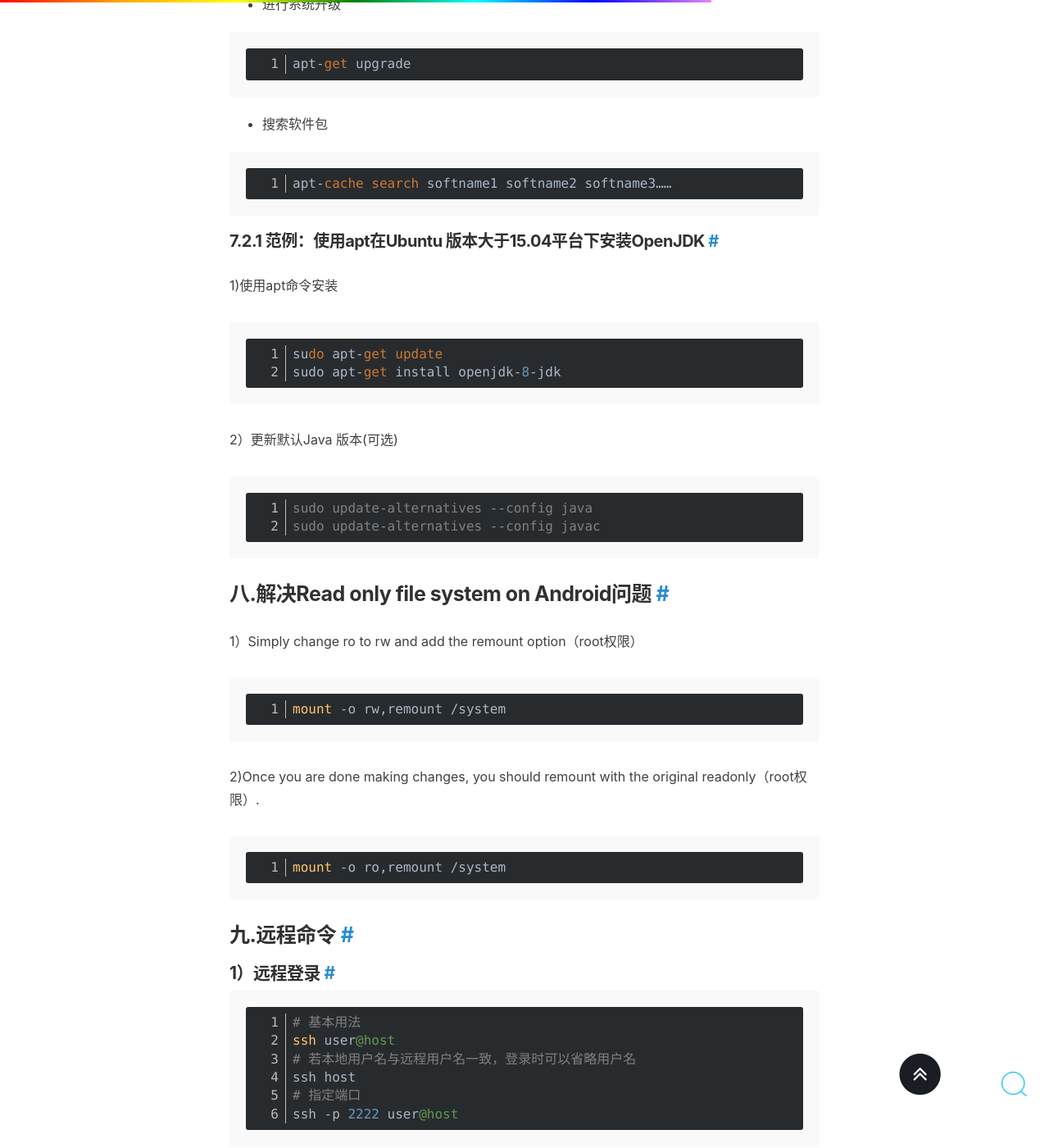
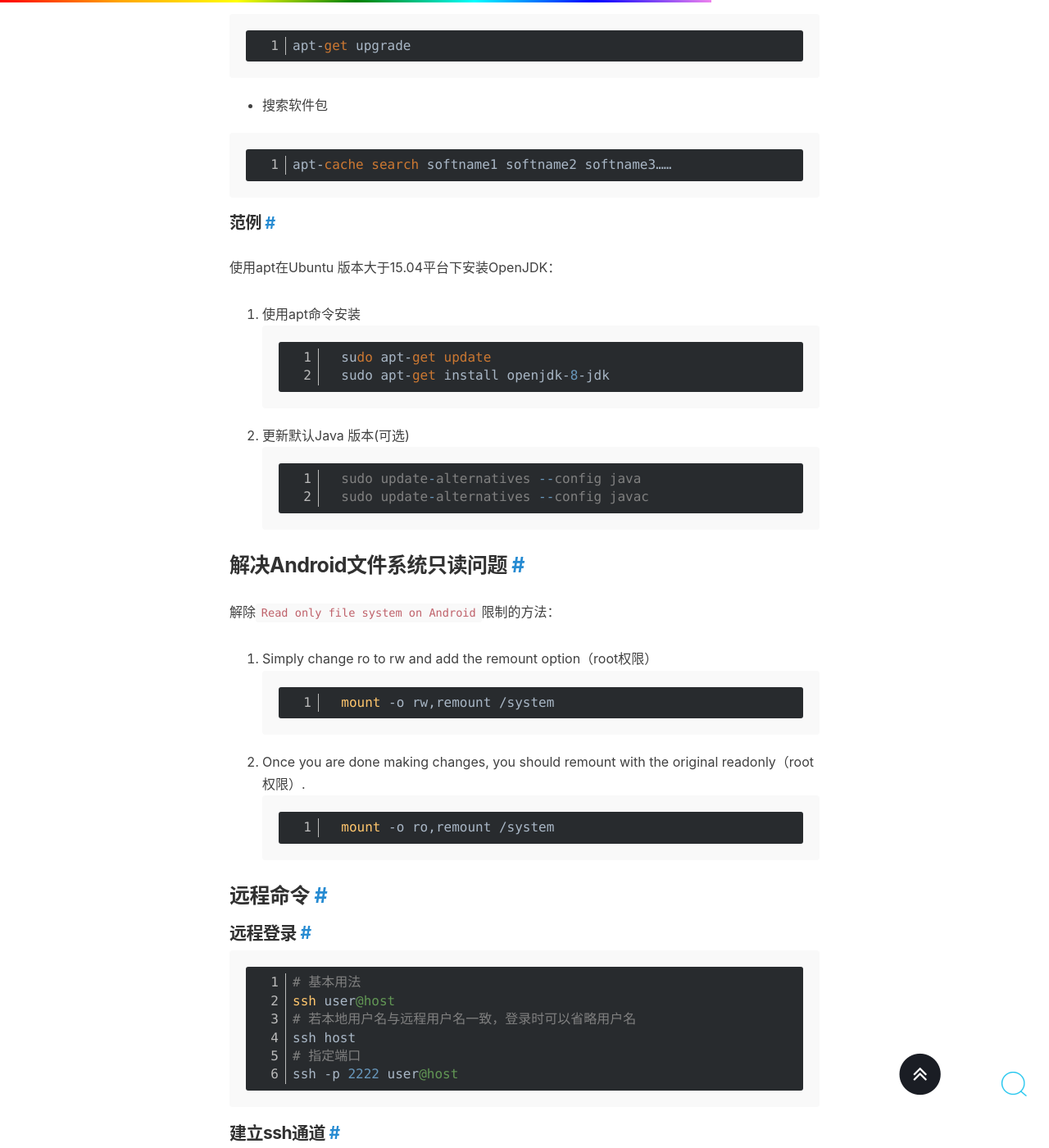
Before and after one commit to wzzju/wzzju.github.io, a Jekyll site: the page built from _posts/2017-11-25-linux-command.md, in a window 1280 px wide and 1400 px high, scrolled down 7329 px. Shown: the whole window at 82% size. Built offline with Jekyll 4.4.1, drawn with Linux system fonts in a browser that asks for light colours; comment, search, counter and statistics services are not loaded; some of the changed text lies outside the part shown.

````diff
--- a/_posts/2017-11-25-linux-command.md
+++ b/_posts/2017-11-25-linux-command.md
@@ -7,9 +7,9 @@
 categories: [ "Linux" ]
 ---
 
-### 一. 解压与压缩[^compress]
+### 解压与压缩[^compress]
 
-#### 1.1 常见压缩格式及对应解压方法
+#### 常见压缩格式及对应解压方法
 ```
 .tar
 解包：tar xvf FileName.tar
@@ -105,7 +105,7 @@
 sEx只是调用相关程序，本身并无压缩、解压功能，请注意！
 ```
 
-#### 1.2 gzip 命令介绍
+#### gzip 命令介绍
 gzip [选项] 压缩（解压缩）的文件名该命令的各选项含义如下：
 
 * -c 将输出写到标准输出上，并保留原有文件。
@@ -116,20 +116,20 @@
 * -v 对每一个压缩和解压的文件，显示文件名和压缩比。
 * -num 用指定的数字 num 调整压缩的速度，-1 或 --fast 表示最快压缩方法（低压缩比），-9 或--best表示最慢压缩方法（高压缩比）。系统缺省值为 6。
 
-#### 1.3 gzip指令实例：
+#### gzip指令实例：
 
 * gzip *       #把当前目录下的每个文件压缩成 .gz 文件。
 * gzip -dv *   #把当前目录下每个压缩的文件解压，并列出详细的信息。
 * gzip -l *    #详细显示例1中每个压缩的文件的信息，并不解压。
 * gzip usr.tar #压缩 tar 备份文件 usr.tar，此时压缩文件的扩展名为.tar.gz。
 
-### 二. 求某个文件的SHA256(256-bit) 校验和
+### 求某个文件的SHA256校验和
 
 ```bash
 sha256sum gpslogger-78.zip > gpslogger-78.zip.SHA256
 ```
 
-### 三. 检查 SHA256(256-bit) 校验和
+### 检查SHA256校验和
 
 ```bash
 sha256sum -c gpslogger-78.zip.SHA256
@@ -137,7 +137,7 @@
 
 **注意:** 检查校验和时，源文件(gpslogger-78.zip)和校验和文件(gpslogger-78.zip.SHA256)要放在同一目录下。
 
-#### 3.1 PGP校验
+#### PGP校验
 
 * 从文件（如Keybase.io）导入PGP的公钥（PGP Public Key）或者直接使用命令` gpg --recv-key 公钥值`（公钥值如76CBE9A9）。
 * 验证完整性和签名的命令如下：
@@ -146,27 +146,27 @@
 gpg --verify ~/Downloads/gpslogger-71.apk.asc
 ```
 
-### 四. 查看文件大小（目录下所有文件）
+### 查看目录中所有文件大小总和
 
 ```bash
 du -sh
 ```
 
-### 五. 查看磁盘情况
+### 查看磁盘情况
 
 ```bash
 df -hl
 ```
 
-### 六. 查看System.map中的符号信息的方法如下
+### 查看System.map中的符号信息
 
-#### 6.1第一种方法
+#### 第一种方法
 
 ```bash
 sudo cat /boot/System.map-$(uname -r) | grep "vmap_area_list"
 ```
 
-#### 6.2第二种方法
+#### 第二种方法
 
 ```bash
 cd /proc
@@ -175,16 +175,16 @@
 
 **注意，在第二种方法中若是不加上sudo，输出的地址将全是0。**
 
-#### 6.3第三种方法
+#### 第三种方法
 
 ```bash
  nm vmlinux | grep "vmap_area_list"
 ```
 如果是自己编译内核，则会拥有内核镜像文件vmlinux（make后生成的）。
 
-### 七. Ubuntu系统安装软件
+### Ubuntu系统安装软件
 
-#### 7.1 离线deb软件包的安装方法如下：
+#### 离线deb软件包的安装方法
 
 ```bash
 sudo  dpkg  -i  package.deb
@@ -205,17 +205,15 @@
 dpkg –configure package	配置包
 ```
 
-##### 7.1.1 范例：在Ubuntu LTS 14.04下安装OpenJDK
+##### 范例
+在Ubuntu LTS 14.04下安装OpenJDK：
 
-1)从[archive.ubuntu.com](http://archive.ubuntu.com/ubuntu/pool/universe/o/openjdk-8/)下载64位deb包:
-
-* [openjdk-8-jre-headless_8u45-b14-1_amd64.deb](http://archive.ubuntu.com/ubuntu/pool/universe/o/openjdk-8/openjdk-8-jre-headless_8u45-b14-1_amd64.deb) with SHA256   0f5aba8db39088283b51e00054813063173a4d8809f70033976f83e214ab56c0
-* [openjdk-8-jre_8u45-b14-1_amd64.deb](http://archive.ubuntu.com/ubuntu/pool/universe/o/openjdk-8/openjdk-8-jre_8u45-b14-1_amd64.deb) with SHA256   9ef76c4562d39432b69baf6c18f199707c5c56a5b4566847df908b7d74e15849
-* [openjdk-8-jdk_8u45-b14-1_amd64.deb](http://archive.ubuntu.com/ubuntu/pool/universe/o/openjdk-8/openjdk-8-jdk_8u45-b14-1_amd64.deb) with SHA256   6e47215cf6205aa829e6a0a64985075bd29d1f428a4006a80c9db371c2fc3c4c
-
-2)利用`sha256sum -c`命令检查校验和
-
-3）安装deb软件包
+1. 从[archive.ubuntu.com](http://archive.ubuntu.com/ubuntu/pool/universe/o/openjdk-8/)下载64位deb包:
+   * [openjdk-8-jre-headless_8u45-b14-1_amd64.deb](http://archive.ubuntu.com/ubuntu/pool/universe/o/openjdk-8/openjdk-8-jre-headless_8u45-b14-1_amd64.deb) with SHA256   0f5aba8db39088283b51e00054813063173a4d8809f70033976f83e214ab56c0
+   * [openjdk-8-jre_8u45-b14-1_amd64.deb](http://archive.ubuntu.com/ubuntu/pool/universe/o/openjdk-8/openjdk-8-jre_8u45-b14-1_amd64.deb) with SHA256   9ef76c4562d39432b69baf6c18f199707c5c56a5b4566847df908b7d74e15849
+   * [openjdk-8-jdk_8u45-b14-1_amd64.deb](http://archive.ubuntu.com/ubuntu/pool/universe/o/openjdk-8/openjdk-8-jdk_8u45-b14-1_amd64.deb) with SHA256   6e47215cf6205aa829e6a0a64985075bd29d1f428a4006a80c9db371c2fc3c4c
+2. 利用`sha256sum -c`命令检查校验和
+3. 安装deb软件包
 
 ```bash
 sudo apt-get update
@@ -237,7 +235,7 @@
 sudo update-alternatives --config javac
 ```
 
-#### 7.2 使用apt安装和卸载软件
+#### 使用apt安装和卸载软件
 
 * 查找软件
 
@@ -287,39 +285,36 @@
 apt-cache search softname1 softname2 softname3……
 ```
 
-##### 7.2.1 范例：使用apt在Ubuntu 版本大于15.04平台下安装OpenJDK
+##### 范例
 
-1)使用apt命令安装
+使用apt在Ubuntu 版本大于15.04平台下安装OpenJDK：
 
-```bash
-sudo apt-get update
-sudo apt-get install openjdk-8-jdk
-```
+1. 使用apt命令安装
+  ```bash
+  sudo apt-get update
+  sudo apt-get install openjdk-8-jdk
+  ```
+2. 更新默认Java 版本(可选)
+  ```bash
+  sudo update-alternatives --config java
+  sudo update-alternatives --config javac
+  ```
 
-2）更新默认Java 版本(可选)
+### 解决Android文件系统只读问题
 
-```bash
-sudo update-alternatives --config java
-sudo update-alternatives --config javac
-```
+解除`Read only file system on Android`限制的方法：
+1. Simply change ro to rw and add the remount option（root权限）
+  ```bash
+  mount -o rw,remount /system
+  ```
+2. Once you are done making changes, you should remount with the original readonly（root权限）.
+  ```bash
+  mount -o ro,remount /system
+  ```
 
-### 八.解决Read only file system on Android问题
+### 远程命令
 
-1）Simply change ro to rw and add the remount option（root权限）
-
-```bash
-mount -o rw,remount /system
-```
-
-2)Once you are done making changes, you should remount with the original readonly（root权限）.
-
-```bash
-mount -o ro,remount /system
-```
-
-### 九.远程命令
-
-#### 1）远程登录
+#### 远程登录
 
 ```bash
 # 基本用法
@@ -330,7 +325,7 @@
 ssh -p 2222 user@host
 ```
 
-#### 2）建立ssh通道
+#### 建立ssh通道
 
 ```bash
 # 通过localhost:1234直接访问远程的ip:port
@@ -397,10 +392,42 @@
 sudo apt install gcc-10 g++-10
 ```
 
-### 十二. 使用grep和xargs过滤文件
+### 使用grep和xargs过滤文件
 
 ```bash
 ls | grep -v -E "\.py$|doc" | xargs -I {} mv {} ./doc
+```
+
+### Ubuntu一行命令换apt源
+```shell
+sed -i 's/http:\/\/archive.ubuntu.com\/ubuntu\//http:\/\/mirrors.163.com\/ubuntu\//g' /etc/apt/sources.list && apt update
+```
+
+### sed命令批量替换字符串
+
+```shell
+sed -i "s/原字符串/新字符串/g" `grep 原字符串 -rl 所在目录`
+# demo: sed -i "s/CHECK(/CHECK_CUDA(/g" `grep CHECK\( -rl .`
+
+grep "CHECK_CUDA(" . -nr
+
+# -i 表示inplace edit，就地修改文件
+# -r 表示搜索子目录
+# -l 表示输出匹配的文件名
+# -n 表示输出匹配的行号
+```
+
+### 使用正则表达式查找特定文件
+
+```shell
+find ~/.cache/bazel/ -path "*external/org_tensorflow" | grep "_bazel_root/[A-Za-z0-9]*/external/org_tensorflow$"
+```
+
+### shell脚本默认参数设置
+
+```shell
+SAVE_FILE=xla_pass_${1:-'unspecified'}.csv
+GPU_ID=${2:-'0'}
 ```
 
 ### 参考资料
````
Also changed, not shown: other parts of _posts/2017-11-25-linux-command.md (+5 -3 lines), _posts/2022-02-09-code-snippets.md (+1 -1 lines), _posts/2022-02-17-gdb-cmds.md (added, +123 -0 lines).
